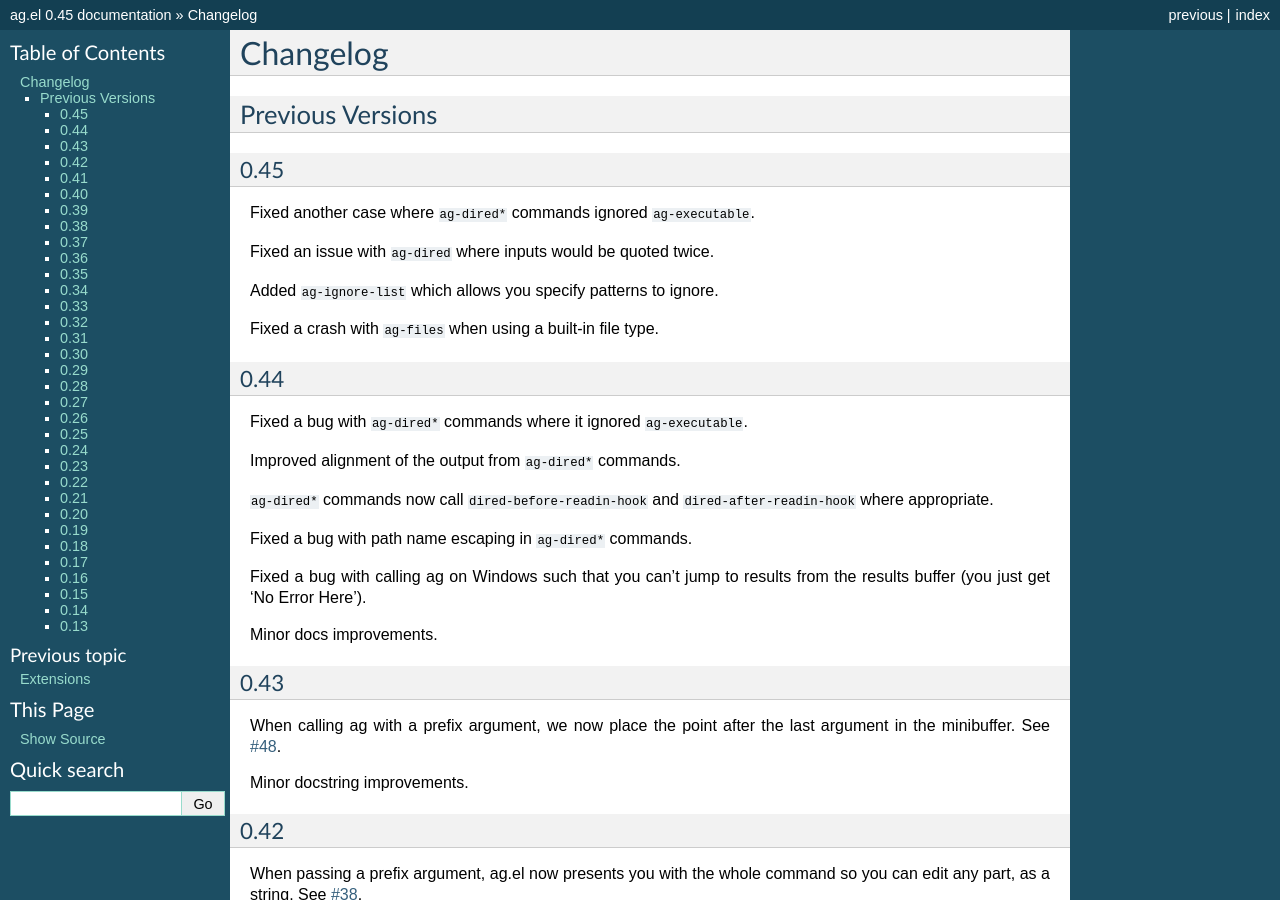
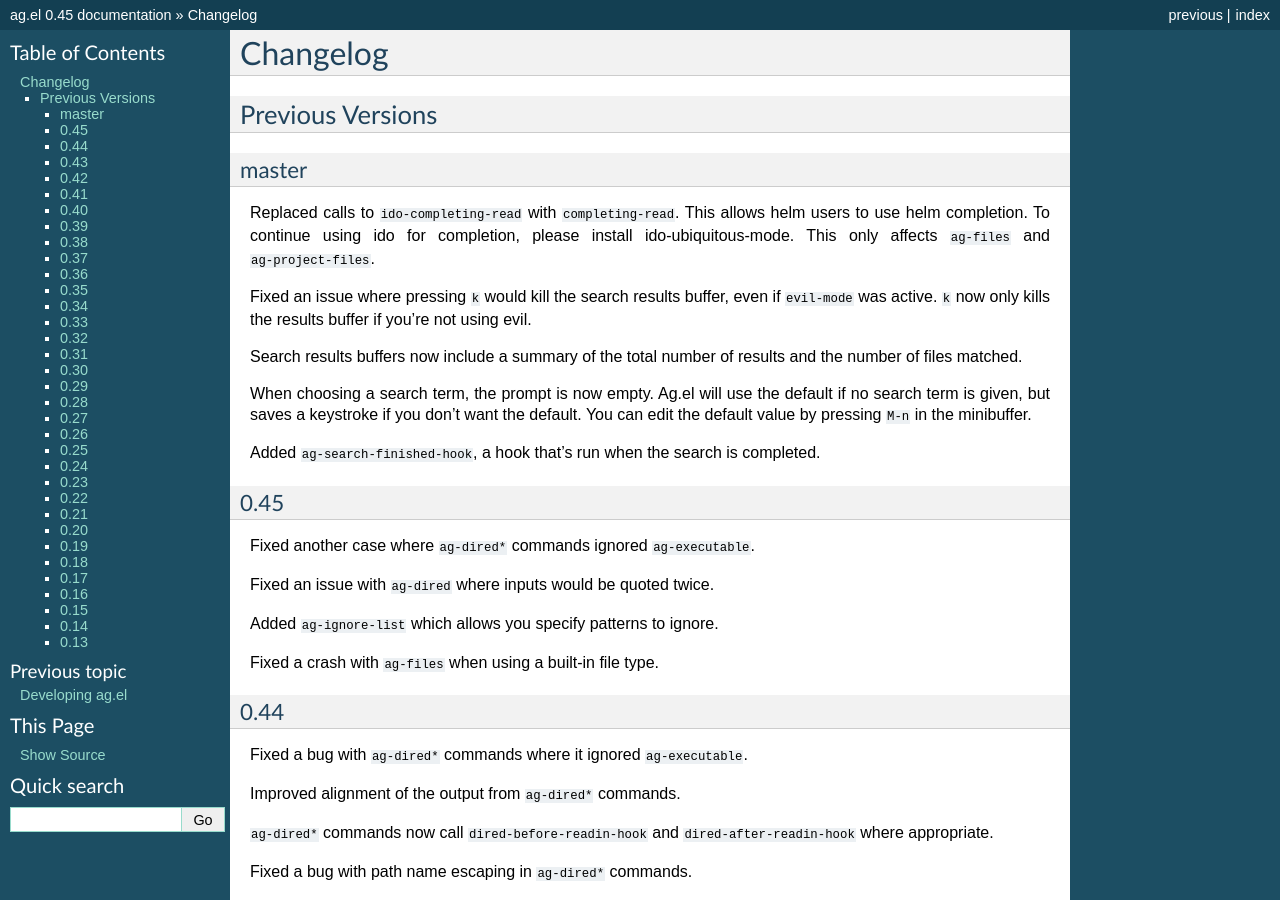
Before and after one commit to mizuno-as/silversearcher-ag-el, a Sphinx documentation site: the page built from docs/changelog.rst, in a window 1280 px wide and 900 px high. Built offline with Sphinx 7.4.7, drawn with Linux system fonts in a browser that asks for light colours.

Commit message:
Imported Upstream version 0.46

```diff
--- a/docs/changelog.rst
+++ b/docs/changelog.rst
@@ -3,6 +3,30 @@ Changelog
 
 Previous Versions
 -----------------
+
+master
+~~~~~~
+
+Replaced calls to ``ido-completing-read`` with
+``completing-read``. This allows helm users to use helm completion. To
+continue using ido for completion, please install
+ido-ubiquitous-mode. This only affects ``ag-files`` and
+``ag-project-files``.
+
+Fixed an issue where pressing ``k`` would kill the search results
+buffer, even if ``evil-mode`` was active. ``k`` now only kills the
+results buffer if you're not using evil.
+
+Search results buffers now include a summary of the total number of
+results and the number of files matched.
+
+When choosing a search term, the prompt is now empty. Ag.el will use
+the default if no search term is given, but saves a keystroke if you
+don't want the default. You can edit the default value by pressing
+``M-n`` in the minibuffer.
+
+Added ``ag-search-finished-hook``, a hook that's run when the search
+is completed.
 
 0.45
 ~~~~
--- a/docs/configuration.rst
+++ b/docs/configuration.rst
@@ -74,7 +74,9 @@ example, ``C-u M-x ag``.
 Hooks
 -----
 
-ag.el provides ``ag-mode-hook`` which is run when you start a search.
+ag.el provides ``ag-mode-hook`` which is run when you start a search,
+and ``ag-search-finished-hook`` which is run when the search
+completes.
 
 Multiple search buffers
 -----------------------
--- a/docs/index.rst
+++ b/docs/index.rst
@@ -25,4 +25,5 @@ Contents:
    usage
    configuration
    extensions
+   developing
    changelog
```
Also changed, not shown: README.md (+3 -2 lines), docs/developing.rst (added, +18 -0 lines), 3 other files.
